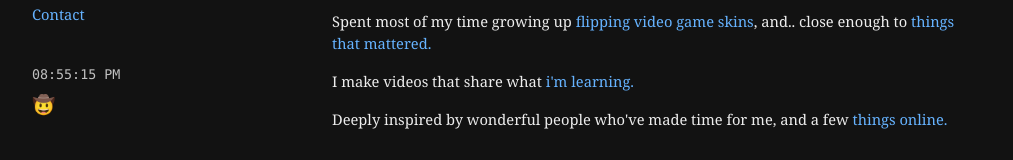
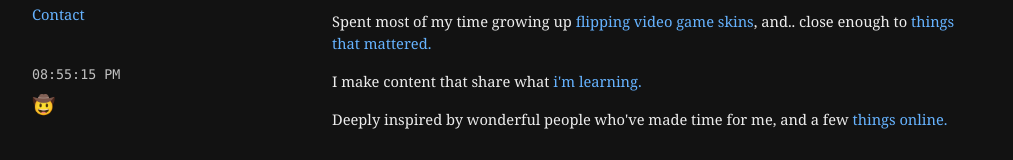
Before and after one commit to jasonesg/jasonesg-next, a Next.js app: page /about in a window 1280 px wide. Shown: the part 133-293 px from the top of the page, without its empty margins (8-1021 px from the left). Built offline with nearby package versions, Linux system fonts and the light colour scheme.

Commit message:
Update page.jsx

```diff
--- a/src/app/about/page.jsx
+++ b/src/app/about/page.jsx
@@ -78,7 +78,7 @@ export default function About() {
                                 </a>
                             </p>
                             <p>
-                                I make videos that share what{" "}
+                                I make content that share what{" "}
                                 <a
                                     href="https://open.spotify.com/episode/4uDoJSpjXKiFINcUOtUliR"
                                     target="_blank"
```
